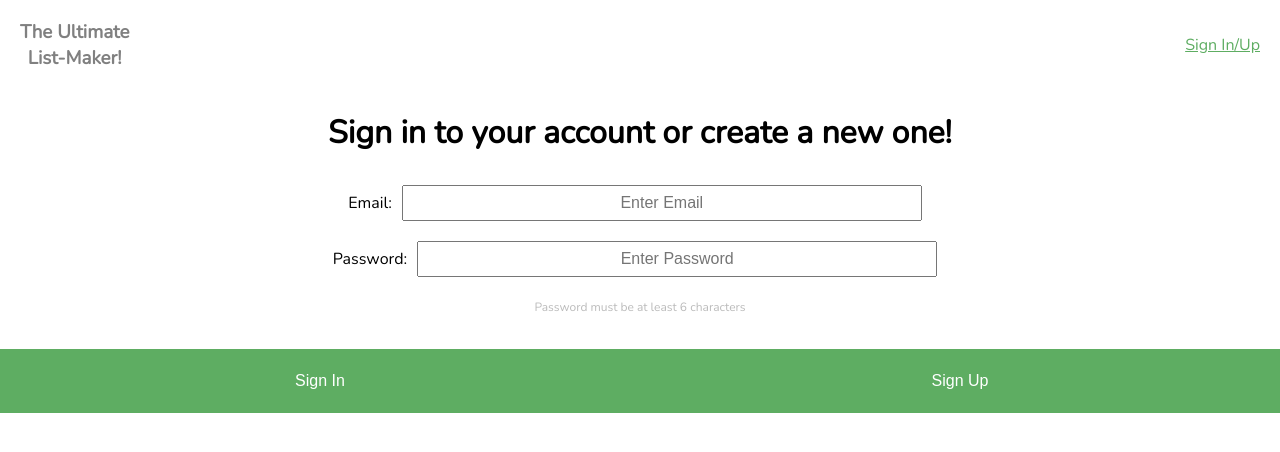
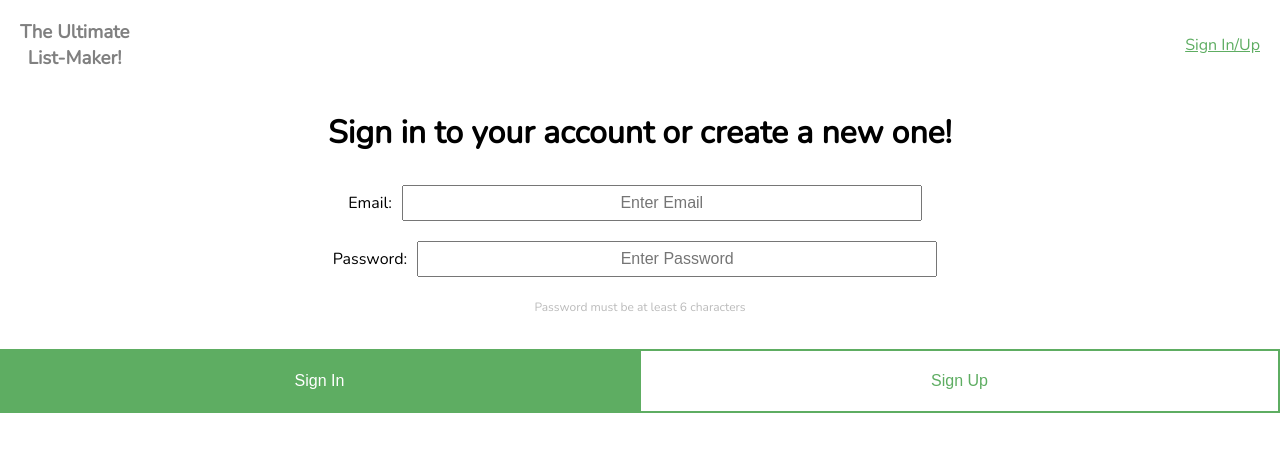
Before and after one commit to lauren4c/list-maker, a React (Create React App) app in the folder client/: page /user in a window 1280 px wide. Shown: the top 452 px of the page. Built offline with nearby package versions, Linux system fonts and the light colour scheme.

Commit message:
made sign-up button a white bg and added white border between list buttons

```diff
--- a/client/src/App.css
+++ b/client/src/App.css
@@ -35,7 +35,7 @@ li {
   color: white;
   font-size: 1em;
   padding: 10px;
-  border: 0px;
+  border-right: 0.5px solid white;
   transition: all 0.3s ease;
   width: 100%;
   height: 4em;
@@ -195,10 +195,10 @@ hr {
   color: white;
   font-size: 1em;
   padding: 10px;
-  border: 0px;
   transition: all 0.3s ease;
   width: 100%;
   height: 4em;
+  border: 0px;
 }
 .helper-text {
   color: #bbb;
@@ -214,3 +214,18 @@ hr {
   display: flex;
   flex-direction: row;
 }
+.sign-up-button {
+  background-color: white;
+  color: #5ead62;
+  font-size: 1em;
+  padding: 10px;
+  border: 2px solid #5ead62;
+  transition: all 0.3s ease;
+  width: 100%;
+  height: 4em;
+}
+.sign-up-button:hover {
+  background-color: gray;
+  color: white;
+  border: none;
+}
--- a/client/src/components/lists.js
+++ b/client/src/components/lists.js
@@ -41,10 +41,6 @@ class Lists extends Component {
         });
       }, 1000);
     })();
-  }
-
-  componentWillUnmount() {
-    clearInterval(this.interval);
   }
 
   setActiveList(id) {
--- a/client/src/components/signin.js
+++ b/client/src/components/signin.js
@@ -106,7 +106,7 @@ class SignIn extends Component {
                 <input
                   type="submit"
                   value="Sign Up"
-                  className="User-button"
+                  className="sign-up-button"
                   onClick={this.handleSignUp}
                 />
               </div>
```
